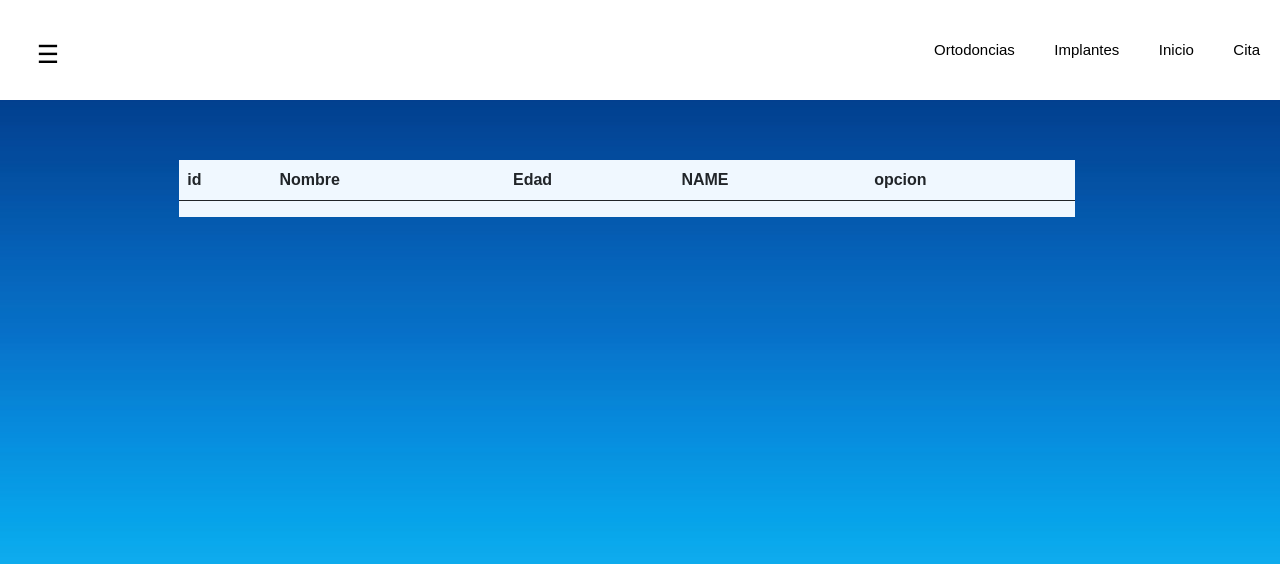
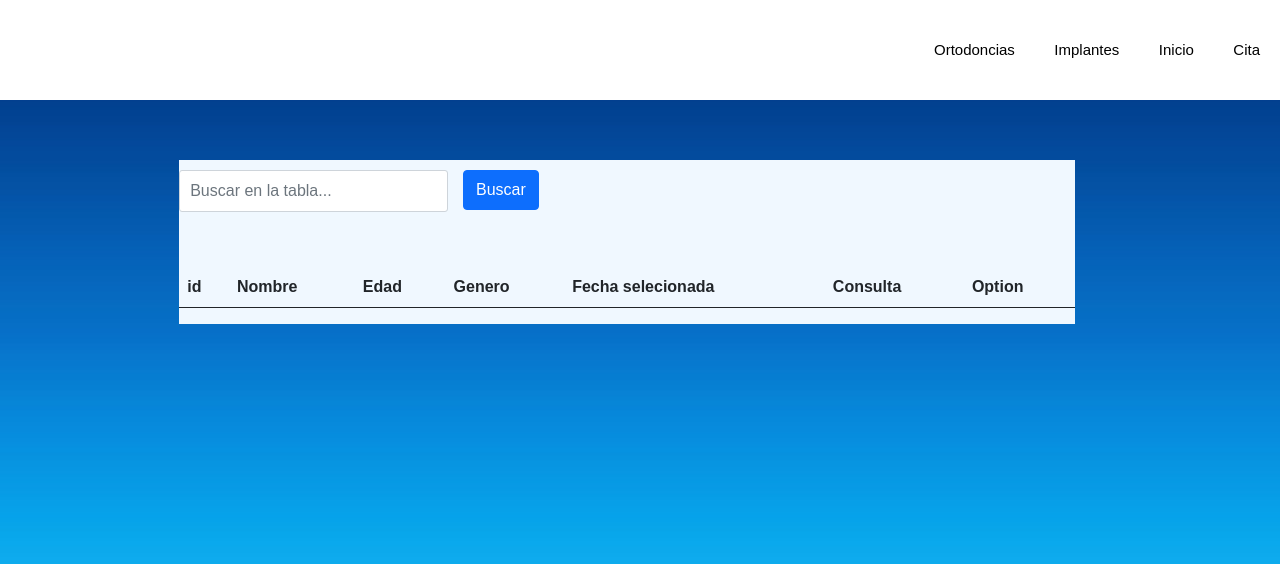
Before and after one commit to winsignares/AMHP, a Flask app: page /fronted/tablauser in a window 1280 px wide. Shown: the top 564 px of the page. Run offline with Flask 3, Linux system fonts and the light colour scheme; data that the repository does not hold is empty; some libraries are stand-ins or nearby versions.

Commit message:
resposive modales y tabla , se arreglo el guardado de medico

```diff
--- a/src/config/static/css/modal.css
+++ b/src/config/static/css/modal.css
@@ -132,7 +132,8 @@
   border: 1px solid #888;
   width: 20%;
   /* Ancho del contenido */
-  height: 100%;
+  height: 120%;
+
 }
 
 .modal-content2 {
@@ -144,7 +145,7 @@
   border: 1px solid #888;
   width: 20%;
   /* Ancho del contenido */
-  height: 60%;
+  height: 33%;
 }
 
 .modal-content3 {
@@ -156,7 +157,7 @@
   border: 1px solid #888;
   width: 20%;
   /* Ancho del contenido */
-  height: 60%;
+  height: 80%;
 
 }
 
@@ -169,7 +170,7 @@
   border: 1px solid #888;
   width: 20%;
   /* Ancho del contenido */
-  height: 60%;
+  height: 70%;
 }
 
 .modal-content input {
@@ -189,3 +190,29 @@
   /* El ancho de los campos de entrada se ajustará al 100% del contenedor padre (modal-content3) */
   height: 40px;
 }
+@media screen and (max-width: 800px) {
+  .modal-content {
+    width: 90%;
+    height: 120%;
+  }
+}
+
+@media screen and (max-width: 800px) {
+  .modal-content2 {
+    width: 90%;
+    height: 56%;
+  }
+}
+@media screen and (max-width: 800px) {
+  .modal-content3 {
+    width: 90%;
+    height: 77%;
+
+  }
+}
+@media screen and (max-width: 800px) {
+  .modal-content4 {
+    width: 90%;
+    height: 75%;
+  }
+}
--- a/src/config/static/css/style.css
+++ b/src/config/static/css/style.css
@@ -419,6 +419,7 @@
     color: #fff;
     font-size: 30px;
 }
+
 .p22 {
     position: absolute;
     top: 60px;
@@ -427,7 +428,8 @@
     margin-left: -590px;
     color: #fff;
 }
-.p23{
+
+.p23 {
     position: absolute;
     top: 300px;
     left: 600px;
@@ -435,7 +437,8 @@
     margin-left: -590px;
     color: #fff;
 }
-.p24{
+
+.p24 {
     position: absolute;
     top: 400px;
     left: 600px;
@@ -444,7 +447,8 @@
     color: #fff;
     font-size: 30px;
 }
-.p25{
+
+.p25 {
     position: absolute;
     top: 460px;
     left: 600px;
@@ -554,20 +558,23 @@
 
 }
 
-.create{
+.create {
     position: relative;
     top: -10%;
 }
-.formaction{
+
+.formaction {
     position: relative;
     top: -15%;
     margin: auto;
 }
+
 label[for="btn-menu"] {
     float: right;
     margin-right: -20px;
-  }
-.contenedor_de_la_tabla{
+}
+
+.contenedor_de_la_tabla {
     position: absolute;
     top: 20%;
     background-color: aliceblue;
@@ -575,14 +582,16 @@ label[for="btn-menu"] {
     width: 70%;
 
 }
-.Bienvenido{
+
+.Bienvenido {
     position: relative;
     top: -320px;
     color: #ffffff;
     font-size: 40px;
 
 }
-.counter{
+
+.counter {
     color: #fff;
     position: relative;
     float: left;
@@ -590,21 +599,25 @@ label[for="btn-menu"] {
     font-size: 22px;
     margin-top: 3%;
 }
-.s1{
+
+.s1 {
     text-align: left;
     margin-top: 3%;
     font-size: 22px;
 }
-.s2{
+
+.s2 {
     text-align: left;
     font-size: 22px;
 }
-.logox{
+
+.logox {
     position: relative;
     left: 200px;
 
 }
-.contenedor_de_la_tabla2{
+
+.contenedor_de_la_tabla2 {
     position: absolute;
     top: 80%;
     background-color: aliceblue;
@@ -612,3 +625,39 @@ label[for="btn-menu"] {
     width: 70%;
 
 }
+
+.table-responsive_citas {
+    overflow-x: auto;
+    margin-top: 5%;
+
+}
+.table-responsive_paciente {
+    overflow-x: auto;
+    margin-top: 5%;
+}
+.table-responsive_medico {
+    overflow-x: auto;
+    margin-top: 5%;
+}
+.table-responsive_user {
+    overflow-x: auto;
+    margin-top: 5%;
+}
+
+.d-flex input {
+    max-width: 30%;
+    height: 42px;
+    margin-top: 10px;
+
+}
+
+.d-flex button {
+    margin-top: 10px;
+    height: 40px;
+    margin-left: 15px
+
+}
+.table {
+    word-break: break-word;
+
+  }
--- a/src/config/static/js/binj/admin/odontologo_admin.js
+++ b/src/config/static/js/binj/admin/odontologo_admin.js
@@ -68,7 +68,7 @@ function eliminar_odontologo(id) {
 //esta es la funcion de guardar paciente(registro) como admin utilizando la ruta de "admin_tabla_paciente.py"
 
 function registrar_odontologo() {
-    const Nombre = document.getElementById('Nombre');
+    const Nombre = document.getElementById('nombres');
     const direccion = document.getElementById('Direccion');
     const Telefono = document.getElementById('Telefono');
     const Correo = document.getElementById('Email');
--- a/src/config/templates/main/implantes.html
+++ b/src/config/templates/main/implantes.html
@@ -2,9 +2,6 @@
 {% block body %}
 <header class="header">
     <div class="container">
-        <div class="btn-menu">
-            <label for="btn-menu" style="color: black;">☰</label>
-        </div>
         <div class="logo">
         </div>
         <nav class="menu">
--- a/src/config/templates/main/principal.html
+++ b/src/config/templates/main/principal.html
@@ -2,9 +2,6 @@
 {% block body %}
 <header class="header">
     <div class="container">
-        <div class="btn-menu">
-            <label for="btn-menu" style="color: black;">☰</label>
-        </div>
         <div class="logo">
         </div>
         <nav class="menu">
--- a/src/config/templates/main/savecita_user.html
+++ b/src/config/templates/main/savecita_user.html
@@ -2,9 +2,6 @@
 {% block body %}
 <header class="header">
     <div class="container">
-        <div class="btn-menu">
-            <label for="btn-menu" style="color: black;">☰</label>
-        </div>
         <div class="logo">
         </div>
         <nav class="menu">
--- a/src/config/templates/main/tabla_cita_user.html
+++ b/src/config/templates/main/tabla_cita_user.html
@@ -2,9 +2,6 @@
 {% block body %}
 <header class="header">
     <div class="container">
-        <div class="btn-menu">
-            <label for="btn-menu" style="color: black;">☰</label>
-        </div>
         <div class="logo">
         </div>
         <nav class="menu">
@@ -34,6 +31,12 @@
 </div>
 <div class="contenedor_de_la_tabla">
     <div class="tabla_de_mi_cita">
+        <div class="d-flex mb-3">
+            <input type="text" id="buscadorpacienteadmin" onkeyup="buscadorpaciente()" class="form-control mr-2"
+                placeholder="Buscar en la tabla...">
+            <button class="btn btn-primary" type="button" id="boton-buscar">Buscar</button>
+        </div>
+        <div class="table-responsive_user">
             <table class="table">
 
                 <thead>
@@ -41,8 +44,10 @@
                         <th scope="col">id</th>
                         <th scope="col">Nombre</th>
                         <th scope="col">Edad</th>
-                <th scope="col">NAME</th>
-                <th scope="col">opcion</th>
+                        <th scope="col">Genero</th>
+                        <th scope="col">Fecha selecionada</th>
+                        <th scope="col">Consulta</th>
+                        <th scope="col">Option</th>
                     </tr>
                 </thead>
                 <tbody id="tabla">
@@ -53,5 +58,6 @@
             </table>
         </div>
     </div>
+</div>
 <script src="{{url_for('static', filename='js/binj/user/mostrarcita_user.js')}}"></script>
 {% endblock %}
```
Also changed, not shown: src/config/templates/main/admin_tabla_medico.html (+6 -7 lines), src/config/templates/main/admin_tabla_paciente.html (+7 -5 lines), src/config/templates/main/blanqueamentos.html (+5 -11 lines), src/config/templates/main/ortodoncias.html (+5 -11 lines), src/config/templates/main/tablaadmin.html (+8 -9 lines). Lines whose indentation alone changed are shown as unchanged.
